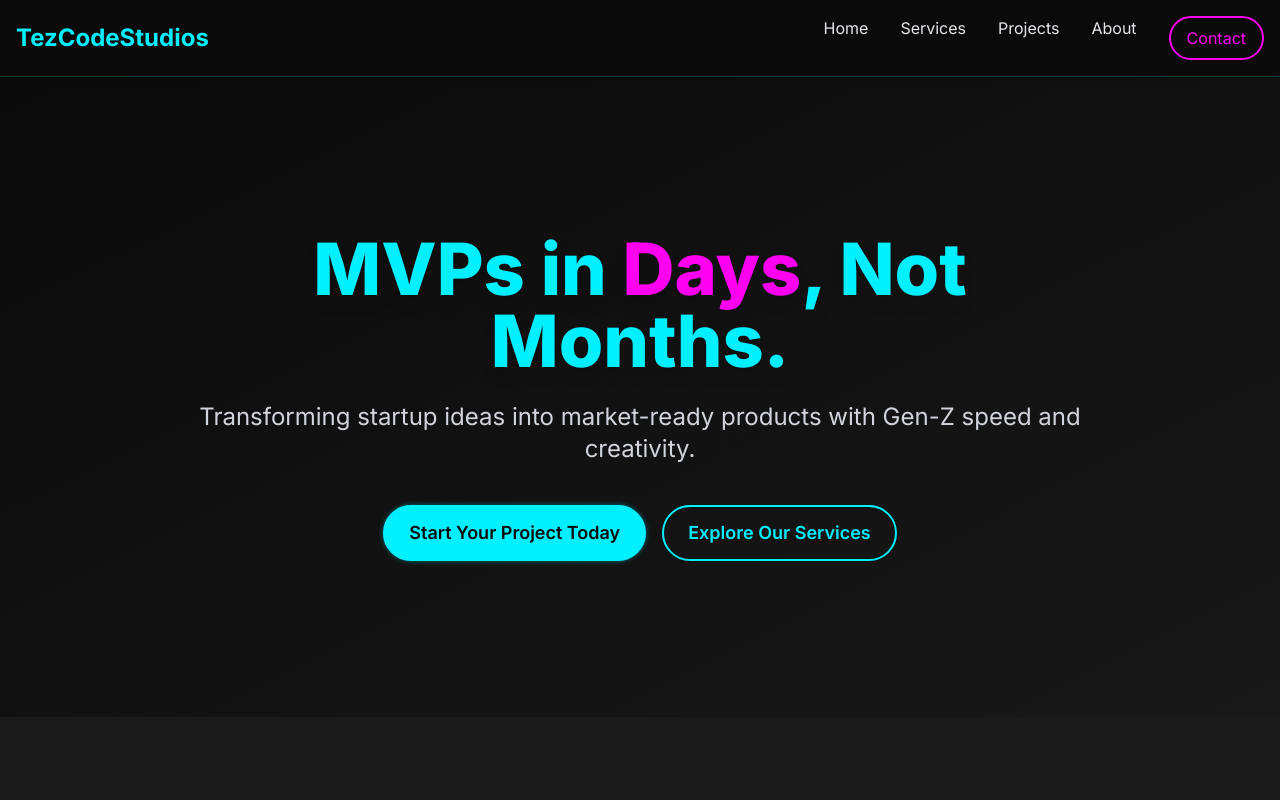
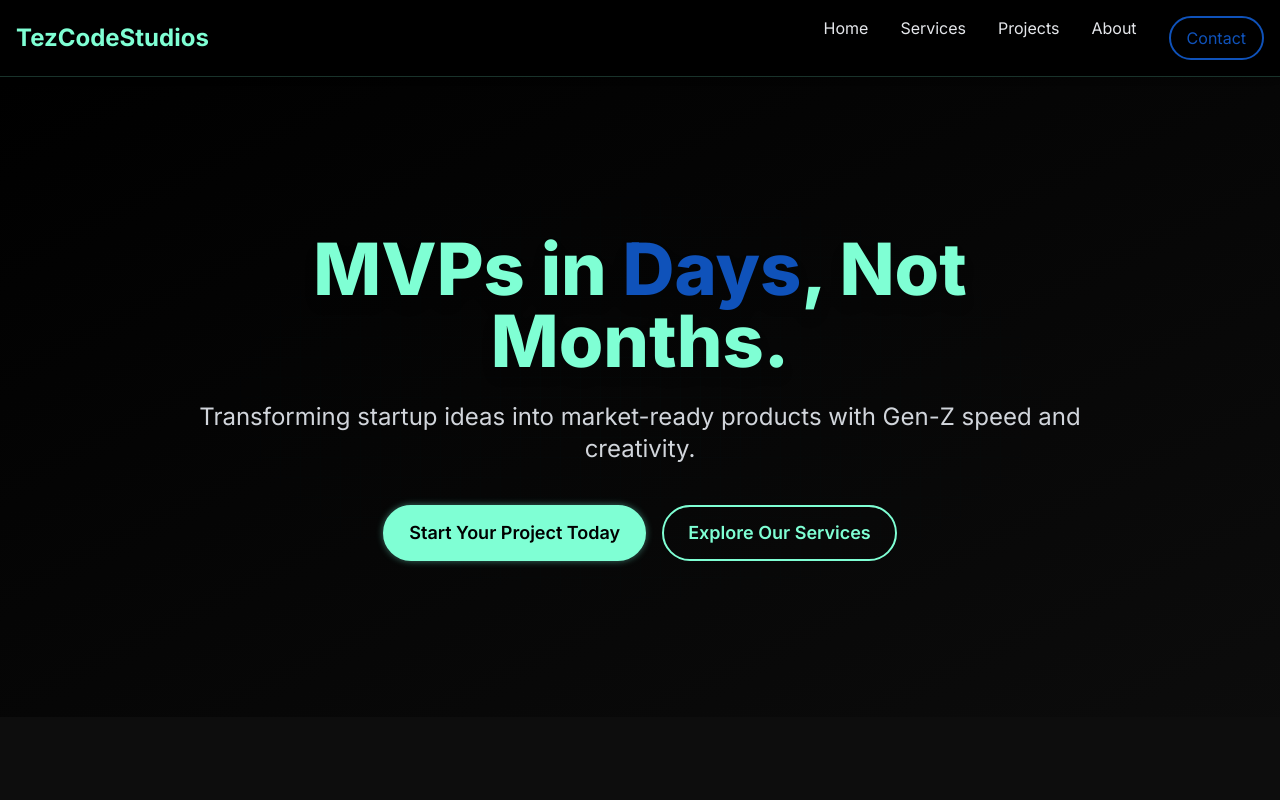
Before and after one commit to GITCDHW/tezcodestudios, a Next.js app: page / in a window 1280 px wide. Shown: the top 800 px of the page. Built offline with nearby package versions, Linux system fonts and the light colour scheme.

Commit message:
update tailwind.config.js

```diff
--- a/tailwind.config.js
+++ b/tailwind.config.js
@@ -7,23 +7,44 @@ module.exports = {
   theme: {
     extend: {
       colors: {
-        'primary-neon': '#00F0FF', // A bright cyan for neon
-        'secondary-neon': '#FF00F0', // A bright magenta for contrast
-        'dark-background': '#0A0A0A', // Very dark grey
-        'dark-surface': '#1A1A1A', // Slightly lighter dark grey
+        // === Your New Ocean Cyberpunk Theme ===
+        // Primary: Aquamarine
+        "primary-neon": "#7FFFD4",
+
+        // Secondary: Sapphire
+        "secondary-neon": "#0F52BA",
+
+        // Deep Accent: Navy
+        "accent-deep": "#001F3F",
+
+        // Background layers
+        "dark-background": "#000000", // Pure black
+        "dark-surface": "#0D0D0D", // Slightly lighter
+
+        // Extra glow tones (optional)
+        "glow-aqua": "#7FFFD4",
+        "glow-sapphire": "#3A66DD",
       },
+
       fontFamily: {
-        sans: ['Inter', 'sans-serif'], // Or 'Roboto Mono', 'Space Mono' for techy feel
-        mono: ['Roboto Mono', 'monospace'],
+        sans: ["Inter", "sans-serif"],
+        mono: ["Roboto Mono", "monospace"],
       },
+
       keyframes: {
-        'pulse-glow': {
-          '0%, 100%': { 'box-shadow': '0 0 5px rgba(0, 240, 255, 0.4)' },
-          '50%': { 'box-shadow': '0 0 20px rgba(0, 240, 255, 0.8), 0 0 30px rgba(0, 240, 255, 0.6)' },
+        "pulse-glow": {
+          "0%, 100%": {
+            "box-shadow": "0 0 6px rgba(127, 255, 212, 0.45)", // aquamarine
+          },
+          "50%": {
+            "box-shadow":
+              "0 0 25px rgba(15, 82, 186, 0.85), 0 0 40px rgba(0, 31, 63, 0.6)", // sapphire + navy
+          },
         },
       },
+
       animation: {
-        'pulse-glow': 'pulse-glow 2s infinite ease-in-out',
+        "pulse-glow": "pulse-glow 2s infinite ease-in-out",
       },
     },
   },
```
